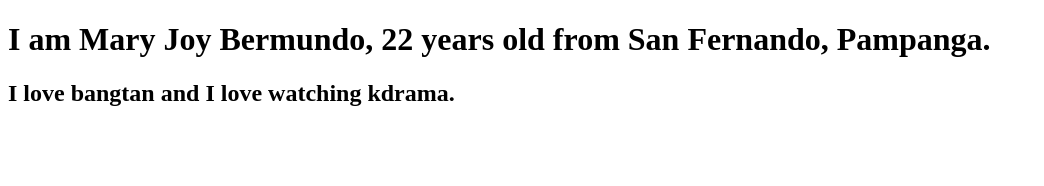
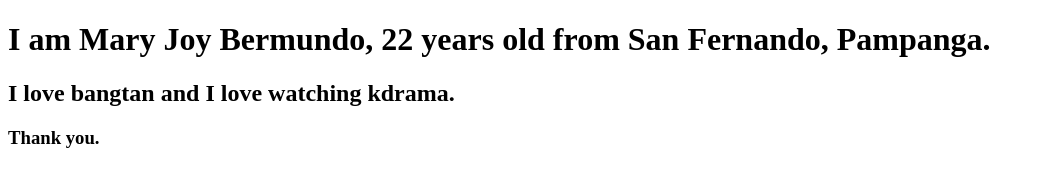
Before and after one commit to nujkram/demo_repository, a plain HTML site: page bermundo.html in a window 1280 px wide. Shown: the whole page, without its empty margins (0-1044 px from the left). Drawn offline with Linux system fonts and the light colour scheme.

Commit message:
Added text

```diff
--- a/bermundo.html
+++ b/bermundo.html
@@ -6,5 +6,6 @@
 <body>
 	<h1>I am Mary Joy Bermundo, 22 years old from San Fernando, Pampanga.</h1>
 	<h2>I love bangtan and I love watching kdrama.</h2>
+	<h3>Thank you.</h3>
 </body>
 </html>
```
